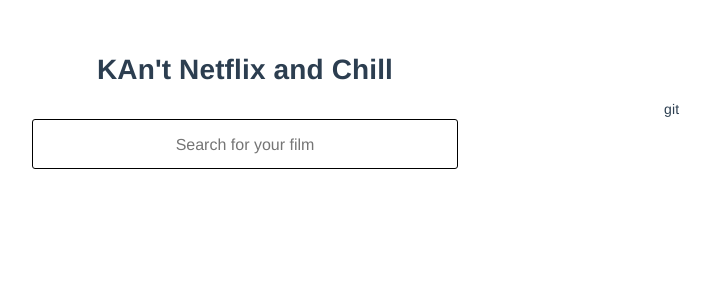
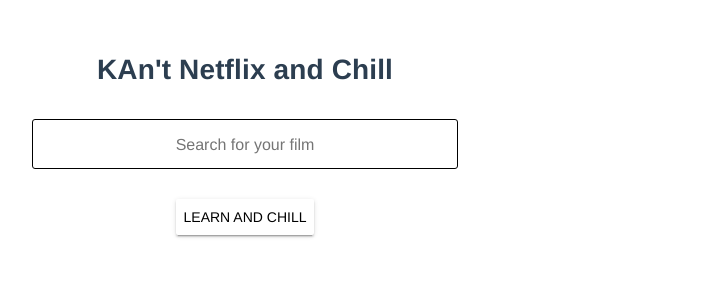
Before and after one commit to achadha0111/hacktheburgh-2019, a Vue app in the folder khan-academy-netflix/: page / in a window 1280 px wide. Shown: the top 300 px of the page, without its empty margins (395-1104 px from the left). Built offline with nearby package versions, Linux system fonts and the light colour scheme.

Commit message:
Align search field and button

```diff
--- a/khan-academy-netflix/src/components/Search.vue
+++ b/khan-academy-netflix/src/components/Search.vue
@@ -1,13 +1,29 @@
 <template>
-    <div class="md-layout">
-        <div class="md-layout-item"></div>
-        <div class="md-layout-item">
-            <md-field>
-                <md-input id= "search" placeholder= "Search for your film" v-model="filmString"></md-input>
-            </md-field>
+    <div>
+
+        <div class = "md-layout">
+            <div class="md-layout-item"></div>
+            <div class="md-layout-item">
+                <md-field>
+                    <md-input id= "search" placeholder= "Search for your film" v-model="filmString"></md-input>
+                </md-field>
+            </div>
+            <div class="md-layout-item"></div>
         </div>
-        <div class="md-layout-item">git </div>
+
+        <div class="button">
+            <div class="md-layout" :class="`md-alignment-${vertical}-${horizontal}`">
+
+                <div class="md-layout-item" style="margin-bottom:20px;">
+                    <md-button class="md-raised search-btn">Learn and Chill</md-button>
+                </div>
+
+            </div>
+        </div>
+
     </div>
+
+
 </template>
 
 <script>
@@ -34,4 +50,5 @@
         border-radius: 3px;
         height:50px;
     }
+
 </style>
```
